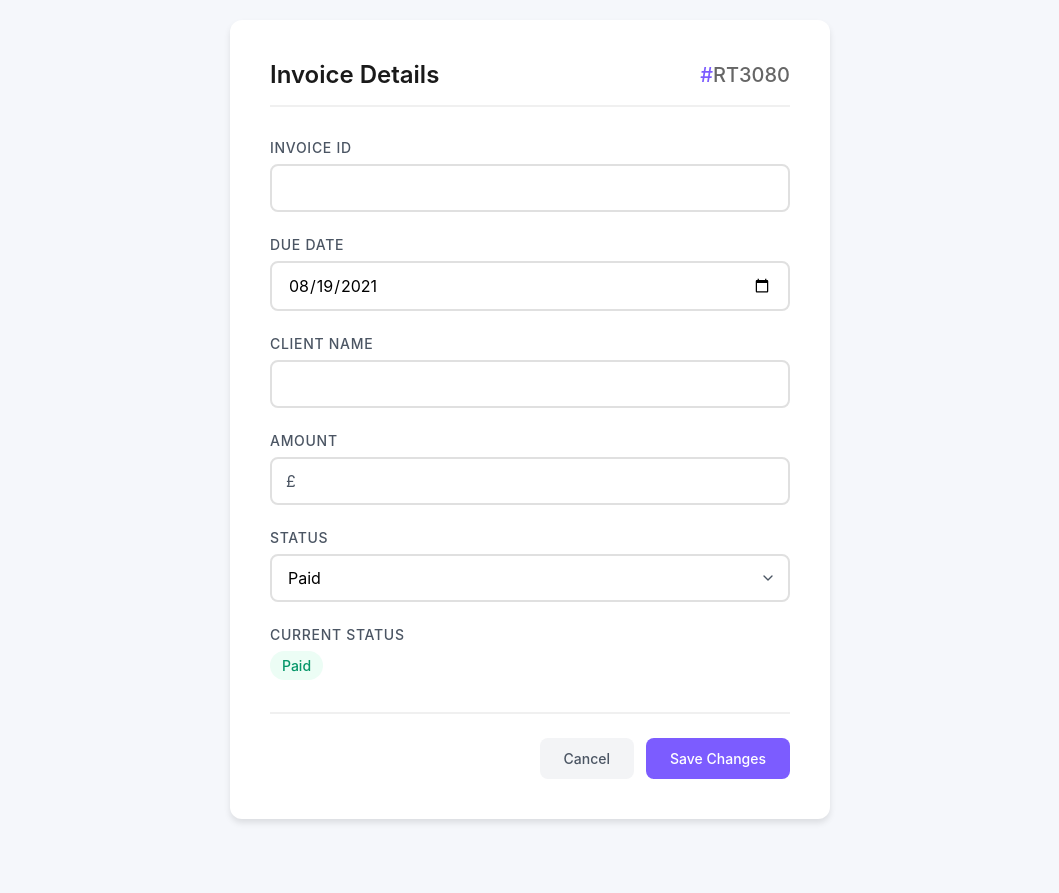
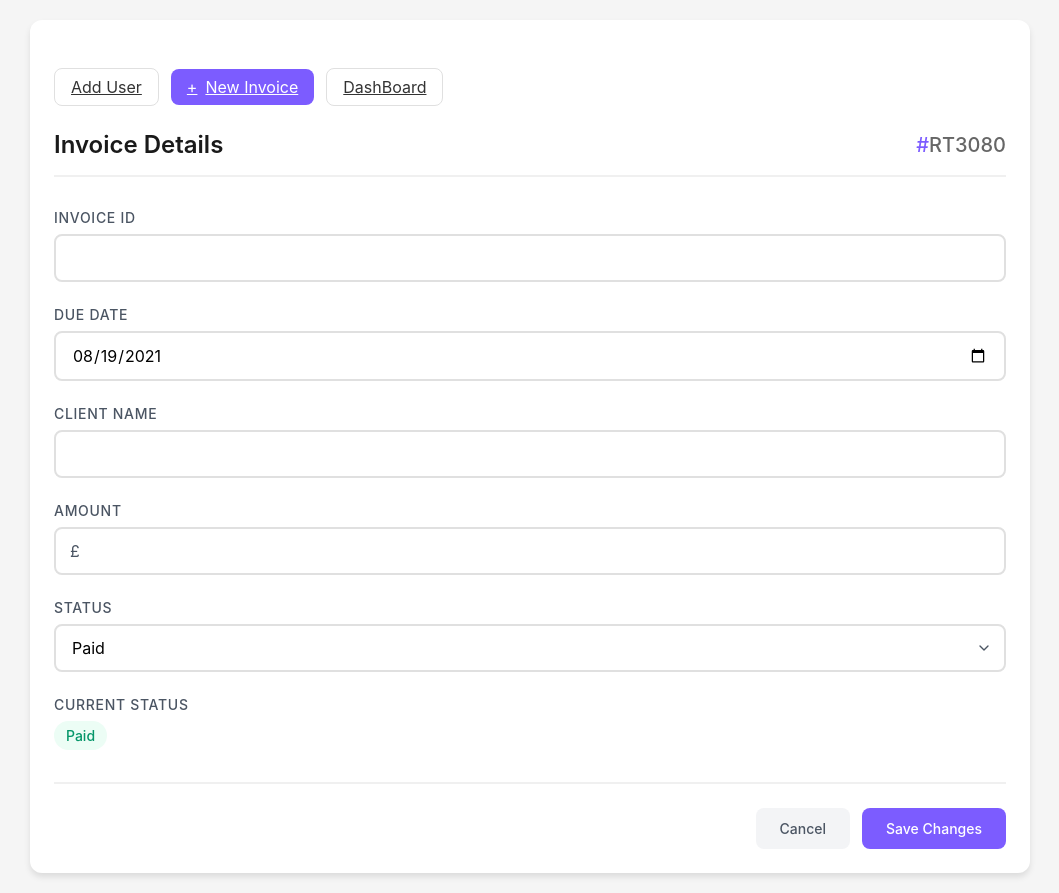
Before and after one commit to ArmanBhatia0100/CollegeInvoiceProject, a PHP site: page /php/addInvoice.php in a window 1280 px wide. Shown: the whole page, without its empty margins (110-1169 px from the left). Before the commit the page ends 823 px from the top, so only its background shows below. Run offline with PHP 8.4, Linux system fonts and the light colour scheme.

Commit message:
minor update

```diff
--- a/php/addInvoice.php
+++ b/php/addInvoice.php
@@ -10,7 +10,11 @@
 <!-- TODO Add Naviagtion -->
 
 <body>
+
     <div class="container">
+        <?php
+        include "./header.php";
+        ?>
         <div class="form-header">
             <h1 class="title">Invoice Details</h1>
             <div class="invoice-number"><span>#</span>RT3080</div>
--- /dev/null
+++ b/php/header.php
@@ -0,0 +1,26 @@
+<!DOCTYPE html>
+<html lang="en">
+
+<head>
+    <meta charset="UTF-8">
+    <meta name="viewport" content="width=device-width, initial-scale=1.0">
+    <link rel="stylesheet" href="../styles/styles.css">
+    <title>Document</title>
+</head>
+
+<body>
+    <div class="actions" style="margin:1.5rem 0;">
+        <a href="/jobBoard/php/addUser.php" class="addUser-button">
+            Add User
+        </a>
+        <a href="/jobBoard/php/addInvoice.php" class="new-invoice-button">
+            <span>+</span> New Invoice
+        </a>
+        <a href="/jobBoard/index.php" class="addUser-button">
+            DashBoard
+        </a>
+    </div>
+
+</body>
+
+</html>
```
Also changed, not shown: index.php (+8 -3 lines).
